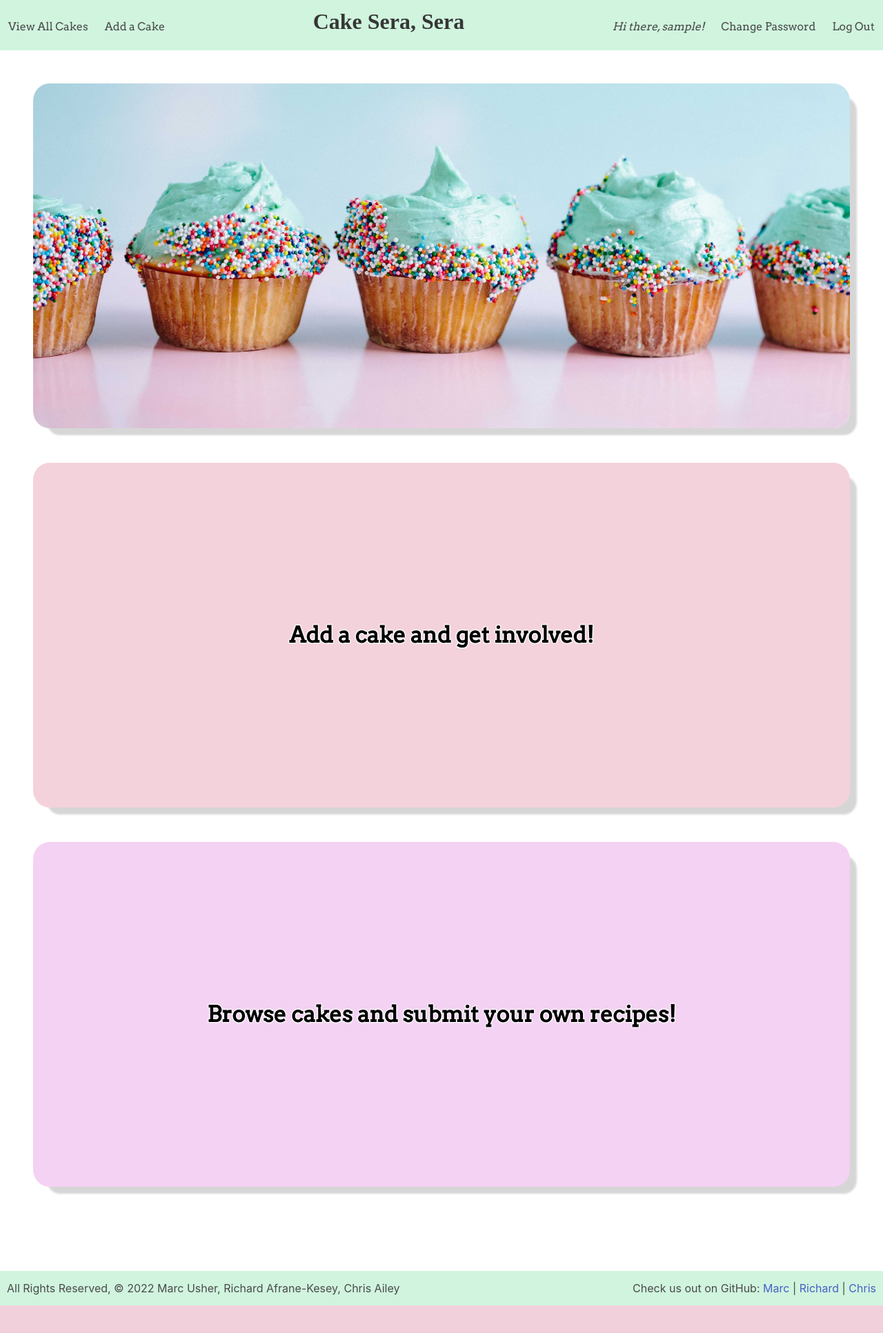
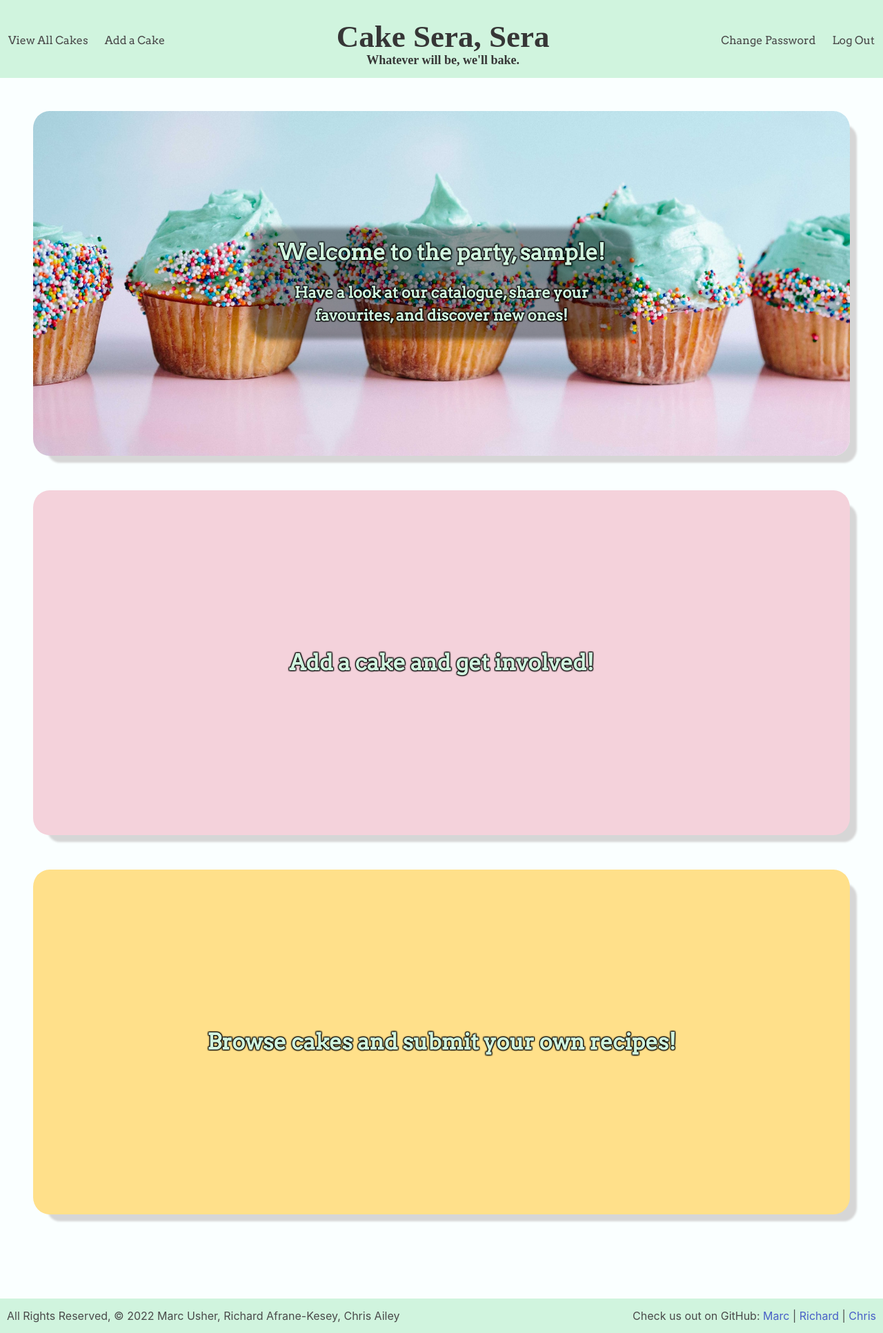
Before and after one commit to MarcUsher/ga-sei-project3, a Django app: page / in a window 1280 px wide. Shown: the whole page at 69% size. Before the commit the page ends 1893 px from the top, so only its background shows below. Run offline with Django 4.2, Linux system fonts and the light colour scheme; the visitor is signed in with stand-in values (Sample User, id 1); some web fonts are replaced.

Commit message:
completed home.html and base.html, added auth conditional to hero banner on index.html, misc styling changes

```diff
--- a/main_app/static/css/style.css
+++ b/main_app/static/css/style.css
@@ -1,13 +1,13 @@
 body {
-    display: flex;
-    min-height: 100vh;
-    flex-direction: column;
-
+  display: flex;
+  min-height: 100vh;
+  flex-direction: column;
+  background-color: #faffff;
 }
 
 main {
-    flex: 1 0 auto;
-    /* background-color: #E4C1F9; */
+  flex: 1 0 auto;
+  /* background-color: #E4C1F9; */
 }
 
 .navbar {
@@ -26,6 +26,12 @@ main {
   position: relative;
   text-align: center;
   font-family: 'Cutive', serif;
+}
+
+#head-title h1 {
+  top: 15px;
+  margin-bottom: 5px;
+  font-size: 45px
 }
 
 .notification {
@@ -97,7 +103,6 @@ footer {
   background-image: url("../images/cupcake-splash-cropped.jpeg");
   background-size: cover;
   background-repeat: no-repeat;
-  z-index: -1;
 }
 
 .homepage-flex {
@@ -107,17 +112,36 @@ footer {
   align-content: center;
 }
 
-.shadebox {
-  background-color:rgb(0, 0, 0);
-  border-radius: 2px/5px;
+.shadowbox-out {
+  height: 50%;
+  width: 47%;
+  display: flex;
+  flex-wrap: wrap;
+  justify-content: center;
+  align-content: center;
+  background-color: rgba(0, 0, 0, 0.4);
+  border-radius: 4%/10%;
+  box-shadow: 0px 0px 6px 6px rgba(0, 0, 0, 0.4);
+
+}
+
+.shadowbox-in {
+  height: 30%;
+  width: 47%;
+  display: flex;
+  flex-wrap: wrap;
+  justify-content: center;
+  align-content: center;
+  background-color: rgba(0, 0, 0, 0.4);
+  border-radius: 4%/10%;
+  box-shadow: 0px 0px 6px 6px rgba(0, 0, 0, 0.4);
 }
 
 .home-text {
   font-size: 22px;
   font-weight: 600;
   text-align: center;
-  margin-left: 250px;
-  margin-right: 250px;
+
 }
 
 header {
@@ -125,24 +149,16 @@ header {
 }
 
 .stroked {
-  display: flex;
+  text-align: center;
   font-family: 'Arvo', serif;
-  color: rgb(0, 0, 0);
+  color: #D0F4DE;
   text-shadow:
-  -1px -1px 1.5px rgb(255, 255, 255),
-  1px -1px 1.5px rgb(255, 255, 255),
-  -1px 1px 1.5px rgb(255, 255, 255),
-  1px 1px 1.5px rgb(255, 255, 255);
-  z-index: 1;
+  -1px -1px 1.5px rgb(0, 0, 0),
+  1px -1px 1.5px rgb(0, 0, 0),
+  -1px 1px 1.5px rgb(0, 0, 0),
+  1px 1px 1.5px rgb(0, 0, 0);
 }
 
-.shadowbox {
-  display: flex;
-  background-color: black;
-  z-index: 0;
-  width: 500px;
-  height: 250px;
-}
 /*
 .cake-hero {
   text-align: center;
--- a/main_app/templates/base.html
+++ b/main_app/templates/base.html
@@ -27,18 +27,25 @@
                     <a href ="{% url 'cakes_create' %}" class="navbar-item">Add a Cake</a>
                 </div>
 
-
-                    <a href="{% url 'home' %} "><h1 id="head-title" class="navbar-item">Cake Sera, Sera</h1></a>
-
+                <div id="head-title">
+                    <a href="{% url 'home' %} ">
+                        <h1 class="navbar-item">Cake Sera, Sera</h1>
+                        <h5>Whatever will be, we'll bake.</h5>
+                    </a>
+                </div>
 
                 <div class="navbar-end">
-                    <a class="navbar-item greeting"><em>Hi there, {{user.username}}!</em></a>
                     <a href="{% url 'password_change' %}" class="navbar-item">Change Password</a>
                     <a href="{% url 'logout' %}" class="navbar-item">Log Out</a>
                 {% else %}
                 </div>
 
-                <a href="{% url 'home' %} "><h1 id="head-title" class="navbar-item">Cake Sera, Sera</h1></a>
+                <div id="head-title">
+                    <a href="{% url 'home' %} ">
+                        <h1 class="navbar-item">Cake Sera, Sera</h1>
+                        <h5>Whatever will be, we'll bake.</h5>
+                    </a>
+                </div>
 
                 <div class="navbar-end">
                     <a href ="{% url 'signup' %}" class="navbar-item">Sign Up</a>
--- a/main_app/templates/cakes/index.html
+++ b/main_app/templates/cakes/index.html
@@ -15,8 +15,12 @@ View All Cakes
             <p class="subtitle">
             Take a look at all the cakes added by our community of bakers, and the different recipes attached to each cake!
             </p>
+            {% if user.is_authenticated %}
+
+            {% else %}
             <p class="subtitle">Not a member yet?</p>
             <a href="{% url 'signup' %}"><button class="button is-link is-light">Sign up now!</button></a>
+            {% endif %}
         </div>
     </div>
 </section>
--- a/main_app/templates/home.html
+++ b/main_app/templates/home.html
@@ -11,7 +11,14 @@ Cakes cakes Cakes
     {% if user.is_authenticated %}
 
     <section class="sect" id="splash">
-
+        <div class="container">
+            <div class="cont1 homepage-flex">
+                <div class="shadowbox-in">
+                    <h1 class="title stroked">Welcome to the party, {{user.username}}!</h1>
+                    <p class="home-text stroked">Have a look at our catalogue, share your favourites, and discover new ones!</p>
+                </div>
+            </div>
+        </div>
     </section>
 
     <a href="{% url 'cakes_create' %}">
@@ -25,7 +32,7 @@ Cakes cakes Cakes
     </a>
 
 <a href="{% url 'index' %}">
-    <section class="sect" style="background-color: #F4D2F3">
+    <section class="sect" style="background-color: #ffe08a">
         <div class="container">
             <div class="cont1 homepage-flex">
                 <h1 class="title stroked">Browse cakes and submit your own recipes!</h1>
@@ -39,11 +46,13 @@ Cakes cakes Cakes
     <section class="sect" id="splash">
         <div class="container">
             <div class="cont1 homepage-flex">
-                <h1 class="title stroked">Welcome to Cake Sera, Sera!</h1>
-                <p class="home-text stroked">
-                    There's not many people out there who don't love a good slice of cake, but everyone likes something a little bit different.
-                    That's why we started Cake Sera, Sera as a space for people to share their personal recipes for their favourite cakes.
-                </p>
+                <div class="shadowbox-out">
+                    <h1 class="title stroked">Welcome to Cake Sera, Sera!</h1>
+                    <p class="home-text stroked">
+                        There's not many people out there who don't love a good slice of cake, but everyone likes something a little bit different.
+                        That's why we started Cake Sera, Sera as a space for people to share their personal recipes for their favourite cakes.
+                    </p>
+                </div>
             </div>
         </div>
     </section>
@@ -59,7 +68,7 @@ Cakes cakes Cakes
     </a>
 
     <a href="{% url 'index' %}">
-        <section class="sect" style="background-color: #5bcbba">
+        <section class="sect" style="background-color: #ffe08a">
             <div class="container">
                 <div class="cont1 homepage-flex">
                     <h1 class="title stroked">Browse our collection of cakes and recipes, and see what we're all about!</h1>
```
